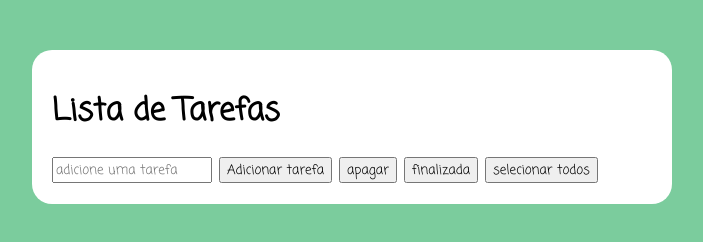
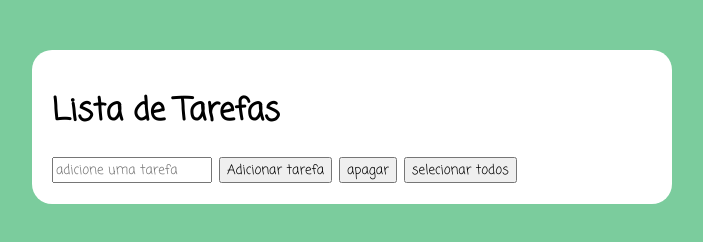
Before and after one commit to alisouzr/toDoList, a plain HTML site: page index.html in a window 1280 px wide. Shown: the whole page, without its empty margins (288-991 px from the left). Drawn offline with Linux system fonts and the light colour scheme.

Commit message:
Removendo o botão 'finalizado'

```diff
--- a/index.html
+++ b/index.html
@@ -17,7 +17,6 @@
             <input type="text" id="tarefas_input" placeholder="adicione uma tarefa">
             <button id="add">Adicionar tarefa</button>
             <button id="remove">apagar</button>
-            <button id="finish">finalizada</button>
             <button id="select">selecionar todos</button>
         </div>
         <div class="tarefas">
```
